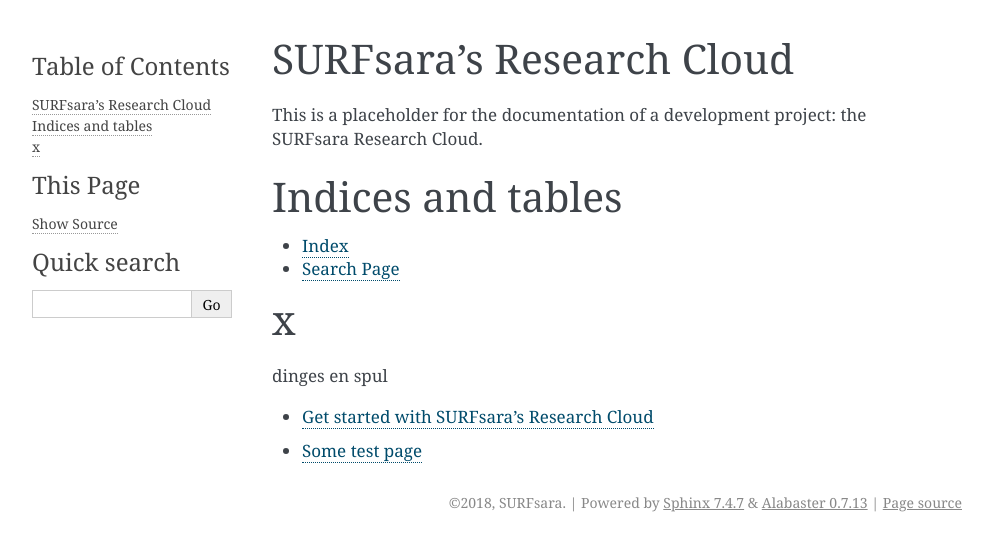
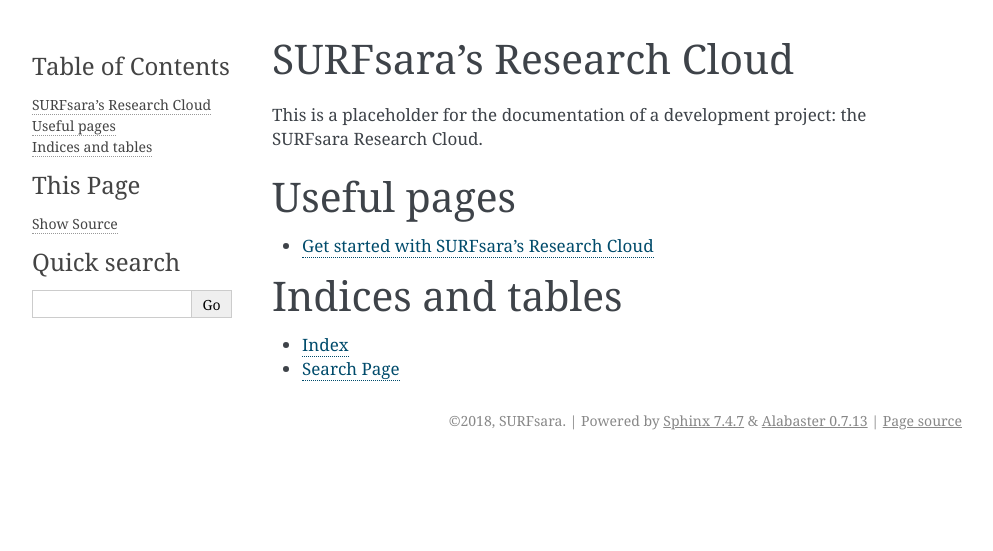
Before and after one commit to sara-nl/researchclouddocs, a Sphinx documentation site: the page built from docs/index.rst, in a window 1280 px wide. Shown: the top 551 px of the page, without its empty margins (148-1141 px from the left). Built offline with Sphinx 7.4.7, drawn with Linux system fonts in a browser that asks for light colours.

Commit message:
my first link to :doc:

```diff
--- a/docs/index.rst
+++ b/docs/index.rst
@@ -12,6 +12,10 @@
    :maxdepth: 2
    :caption: Contents:
 
+Useful pages
+============
+
+* :doc:`get_started`
 
 
 Indices and tables
@@ -19,13 +23,3 @@
 
 * :ref:`genindex`
 * :ref:`search`
-
-x
-=
-
-.. toctree::
-   :caption: dinges en spul
-   :titlesonly:
-   :glob:
-
-   *
```
